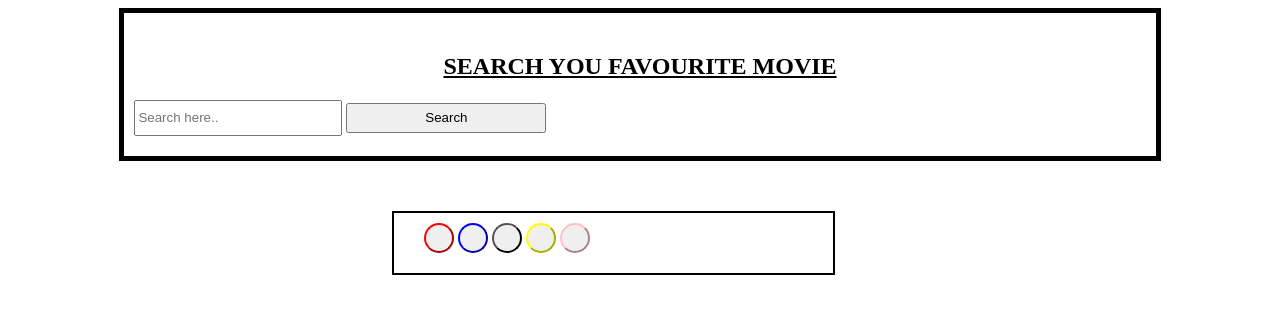
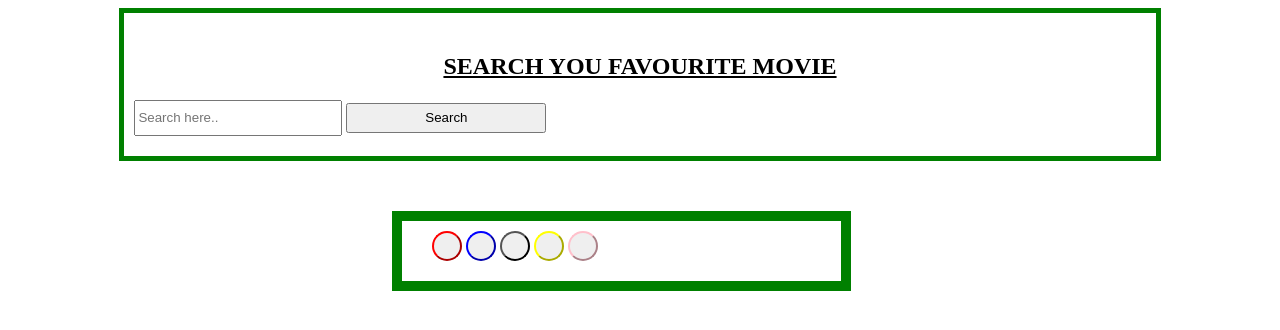
Before and after one commit to Sarvagyaban/Super150-WebTest2, a plain HTML site: page index.html in a window 1280 px wide. Drawn offline with Linux system fonts and the light colour scheme.

Commit message:
Update index.html

```diff
--- a/index.html
+++ b/index.html
@@ -16,7 +16,7 @@
         }
         #div2
         {
-            border:2px solid black;
+            border:10px solid green;
             width: 30%;
             height: 40px;
             padding: 10px 30px;
@@ -36,7 +36,7 @@
     </style>
 </head>
 <body>
-    <div style = "max-width: 80%; margin: 0 auto 0 auto; border: 5px solid black; padding: 20px 10px">
+    <div style = "max-width: 80%; margin: 0 auto 0 auto; border: 5px solid green; padding: 20px 10px">
         <h2 style = "text-align: center; text-decoration: underline;">SEARCH YOU FAVOURITE MOVIE</h2>
         <input type = "text" id = "pic" placeholder = "Search here.." />
         <button id = "submit" onclick="abc()">Search</button>
@@ -52,7 +52,7 @@
     </div>
     <div id = "demo"></div>
     <script>
-        function BC() {
+        function abc() {
   var name = document.getElementById('pic').value;
   document.getElementById('demo').innerHTML = '';
   var xhttp = new XMLHttpRequest();
```
